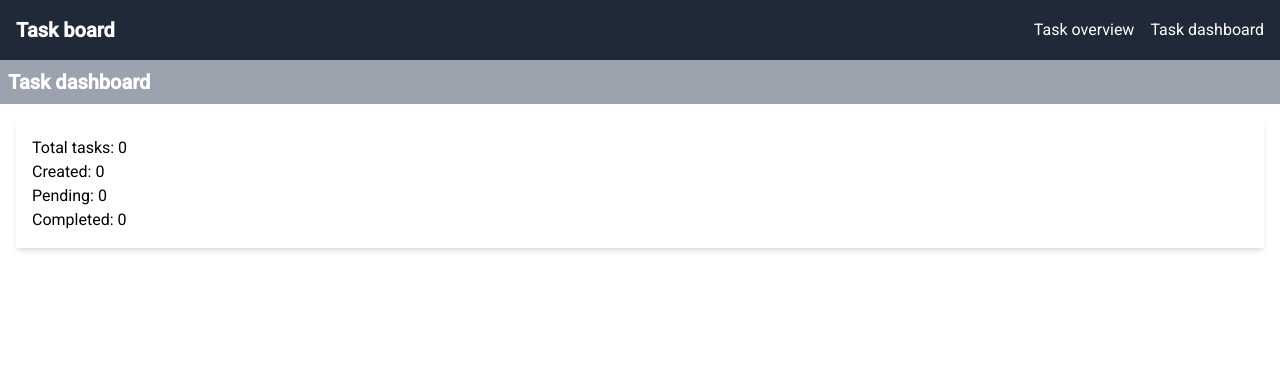
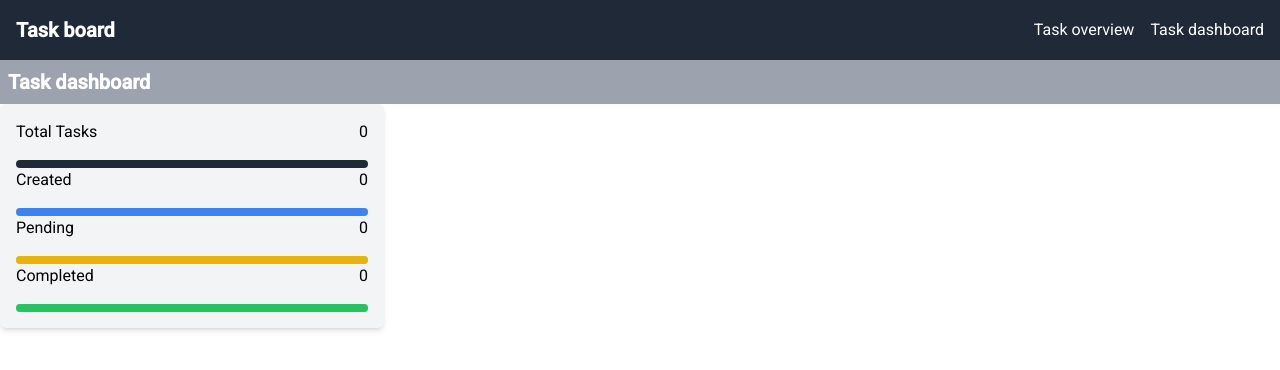
Before and after one commit to fabianreni/task-manager, an Angular app: page /task/dashboard in a window 1280 px wide. Shown: the top 370 px of the page. Built offline with nearby package versions, Linux system fonts and the light colour scheme.

Commit message:
add summary

```diff
--- a/src/app/features/services/task.model.ts
+++ b/src/app/features/services/task.model.ts
@@ -30,10 +30,10 @@ export class TaskSummary {
     completedTasksCount: number = 0;
 
     updateDashboard(tasks: Task[]): void {
-        this.createdTasksCount = tasks.length;
-        this.createdTasksCount = tasks.filter(task => task.status === 1).length;
-        this.pendingTasksCount = tasks.filter(task => task.status === 2).length;
-        this.completedTasksCount = tasks.filter(task => task.status === 3).length;
+        this.totalTasksCount = tasks.length;
+        this.createdTasksCount = tasks.filter(task => task.status == 1).length;
+        this.pendingTasksCount = tasks.filter(task => task.status == 2).length;
+        this.completedTasksCount = tasks.filter(task => task.status == 3).length;
     }
 }
 
--- a/src/app/features/task-dashboard/task-dashboard.component.html
+++ b/src/app/features/task-dashboard/task-dashboard.component.html
@@ -2,19 +2,42 @@
     <h1 class="text-xl font-bold">
         Task dashboard</h1>
 </div>
+<div class="flex  h-full">
+    <div class="w-1/2">
+        <div class="w-96 bg-gray-100 rounded-md p-4 shadow-md">
+            <div class="flex items-center mb-4">
+                <div class="w-1/2">Total Tasks</div>
+                <div class="w-1/2 text-right"> {{taskSummary().totalTasksCount}}</div>
+            </div>
+            <div class="h-2 bg-gray-800 rounded-lg"
+                [style.width.%]="(taskSummary().totalTasksCount/taskSummary().totalTasksCount) * 100"></div>
 
-<div class="m-4 bg-white p-4 shadow-md">
-    <div>
-        Total tasks: {{taskSummary().totalTasksCount}}
-    </div>
+            <div class="flex items-center mb-4">
+                <div class="w-1/2">Created</div>
+                <div class="w-1/2 text-right">{{taskSummary().createdTasksCount}}</div>
+            </div>
+            <div class="w-full h-2 bg-gray-300 rounded-md">
+                <div class="h-2 bg-blue-500 rounded-lg"
+                    [style.width.%]="(taskSummary().createdTasksCount / taskSummary().totalTasksCount) * 100"></div>
+            </div>
 
-    <div>
-        Created: {{taskSummary().createdTasksCount}}
-    </div>
-    <div>
-        Pending: {{ taskSummary().pendingTasksCount }}
-    </div>
-    <div>
-        Completed: {{ taskSummary().completedTasksCount }}
+            <div class="flex items-center mb-4">
+                <div class="w-1/2">Pending</div>
+                <div class="w-1/2 text-right">{{ taskSummary().pendingTasksCount }}</div>
+            </div>
+            <div class="w-full h-2 bg-gray-300 rounded-md">
+                <div class="h-2 bg-yellow-500 rounded-lg"
+                    [style.width.%]="(taskSummary().pendingTasksCount / taskSummary().totalTasksCount) * 100"></div>
+            </div>
+
+            <div class="flex items-center mb-4">
+                <div class="w-1/2">Completed</div>
+                <div class="w-1/2 text-right"> {{ taskSummary().completedTasksCount }}</div>
+            </div>
+            <div class="w-full h-2 bg-gray-300 rounded-md">
+                <div class="h-2 bg-green-500 rounded-lg"
+                    [style.width.%]="(taskSummary().completedTasksCount / taskSummary().totalTasksCount) * 100"></div>
+            </div>
+        </div>
     </div>
 </div>
```
